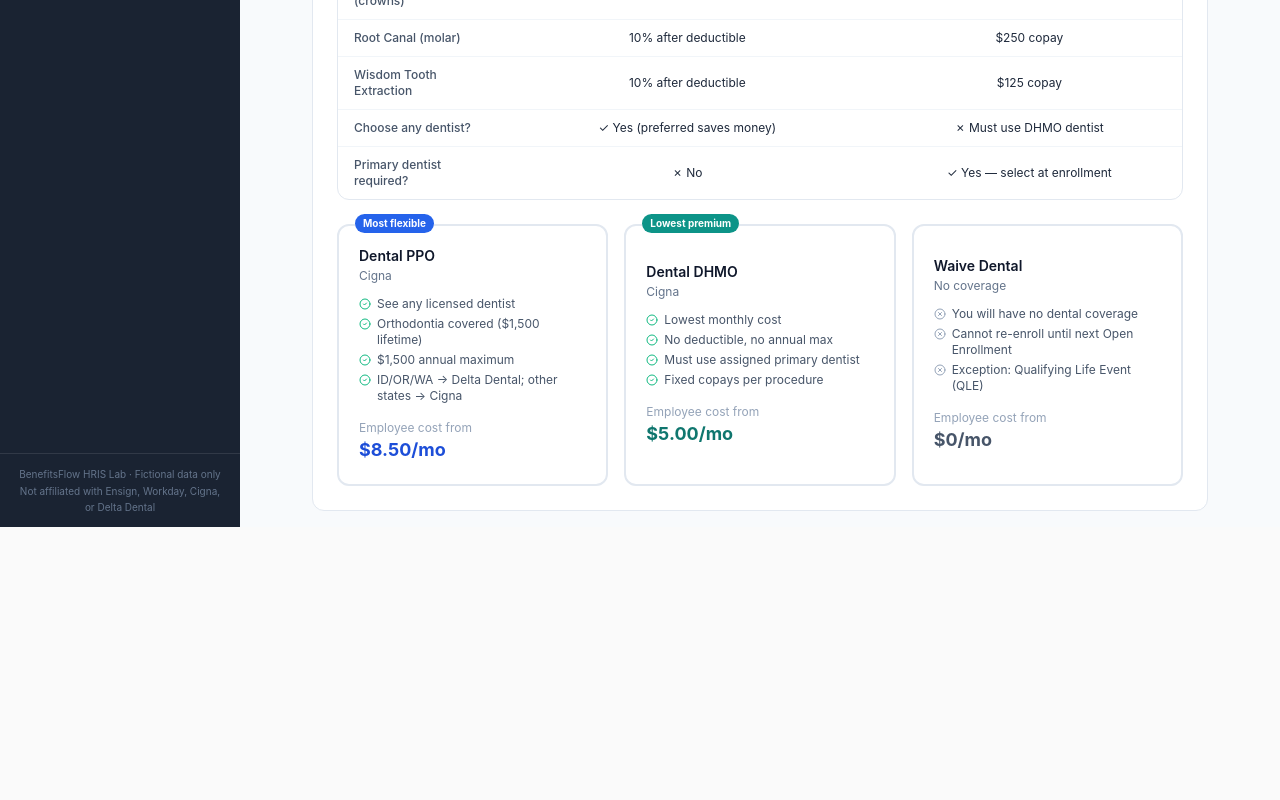
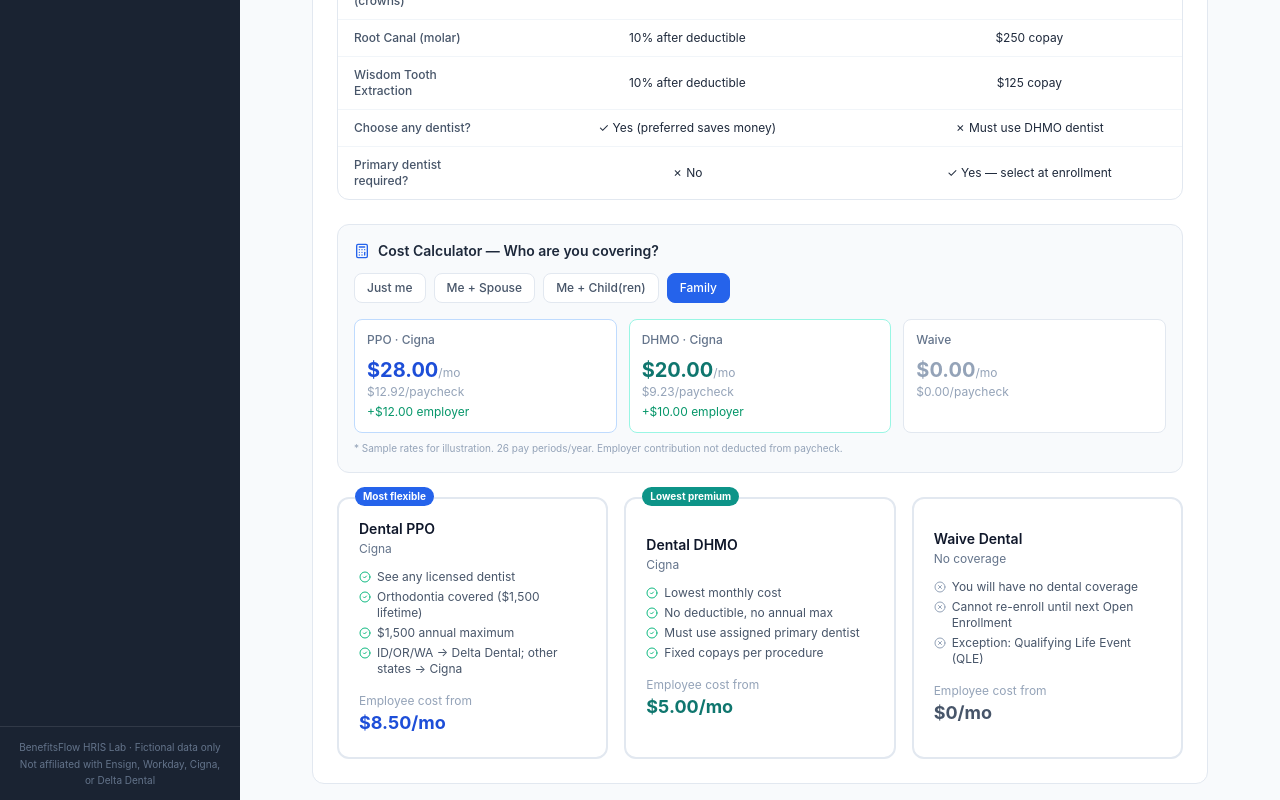
Before and after one commit to covercapy/benefitsflow, a Next.js app: page /enroll/dental in a window 1280 px wide. Shown: the part 703-1503 px from the top of the page. Before the commit the page ends 1230 px from the top, so only its background shows below. Built offline with nearby package versions, Linux system fonts and the light colour scheme.

Commit message:
feat: add cost calculator + confetti + fix DHMO step nav

```diff
--- a/src/components/dental/DentalEnrollmentWizard.tsx
+++ b/src/components/dental/DentalEnrollmentWizard.tsx
@@ -160,7 +160,7 @@ export function DentalEnrollmentWizard() {
             carrier={carrier}
             workState={DEMO_WORKER.state}
             onChange={choice => setState(s => ({ ...s, planChoice: choice,
-              step: choice === 'WAIVE' ? 'review' : 'provider' in visibleSteps.map(x=>x.id) ? (choice === 'DHMO' ? 'provider' : 'dependents') : 'dependents'
+              step: choice === 'WAIVE' ? 'review' : choice === 'DHMO' ? 'provider' : 'dependents'
             }))}
           />
         )}
@@ -223,6 +223,15 @@ function PlanStep({ choice, carrier, workState, onChange }: {
   workState: string
   onChange: (c: PlanChoice) => void
 }) {
+  const [calcTier, setCalcTier] = useState<CoverageTier>('EF')
+
+  const tiers: { tier: CoverageTier; label: string }[] = [
+    { tier: 'EO', label: 'Just me' },
+    { tier: 'ES', label: 'Me + Spouse' },
+    { tier: 'EC', label: 'Me + Child(ren)' },
+    { tier: 'EF', label: 'Family' },
+  ]
+
   return (
     <div className="p-6">
       <h2 className="text-base font-semibold text-slate-900 mb-1">Select Your Dental Plan</h2>
@@ -262,6 +271,47 @@ function PlanStep({ choice, carrier, workState, onChange }: {
             ))}
           </tbody>
         </table>
+      </div>
+
+      {/* Cost calculator */}
+      <div className="rounded-xl border border-slate-200 bg-slate-50 p-4 mb-6">
+        <div className="flex items-center gap-2 mb-3">
+          <Calculator className="w-4 h-4 text-blue-600" />
+          <p className="text-sm font-semibold text-slate-800">Cost Calculator — Who are you covering?</p>
+        </div>
+        <div className="flex flex-wrap gap-2 mb-4">
+          {tiers.map(({ tier, label }) => (
+            <button key={tier} onClick={() => setCalcTier(tier)}
+              className={cn('px-3 py-1.5 rounded-lg text-xs font-medium border transition-colors',
+                calcTier === tier ? 'bg-blue-600 text-white border-blue-600' : 'bg-white text-slate-600 border-slate-200 hover:border-blue-300')}>
+              {label}
+            </button>
+          ))}
+        </div>
+        <div className="grid grid-cols-3 gap-3">
+          {[
+            { id: 'PPO', label: `PPO · ${carrier}`, premiums: PPO_PREMIUMS, color: 'blue' },
+            { id: 'DHMO', label: 'DHMO · Cigna', premiums: DHMO_PREMIUMS, color: 'teal' },
+            { id: 'WAIVE', label: 'Waive', premiums: null, color: 'slate' },
+          ].map(plan => {
+            const monthly = plan.premiums ? plan.premiums[calcTier].employee : 0
+            const biweekly = monthlyToBiweekly(monthly)
+            const employer = plan.premiums ? plan.premiums[calcTier].employer : 0
+            return (
+              <div key={plan.id} className={cn('rounded-lg border bg-white p-3',
+                plan.color === 'blue' ? 'border-blue-200' : plan.color === 'teal' ? 'border-teal-200' : 'border-slate-200')}>
+                <p className="text-xs font-medium text-slate-500 mb-2">{plan.label}</p>
+                <p className={cn('text-xl font-bold', plan.color === 'blue' ? 'text-blue-700' : plan.color === 'teal' ? 'text-teal-700' : 'text-slate-400')}>
+                  {plan.premiums ? `$${monthly.toFixed(2)}` : '$0.00'}
+                  <span className="text-xs font-normal text-slate-400">/mo</span>
+                </p>
+                <p className="text-xs text-slate-400">${biweekly.toFixed(2)}/paycheck</p>
+                {plan.premiums && <p className="text-xs text-emerald-600 mt-1">+${employer.toFixed(2)} employer</p>}
+              </div>
+            )
+          })}
+        </div>
+        <p className="text-[10px] text-slate-400 mt-2">* Sample rates for illustration. 26 pay periods/year. Employer contribution not deducted from paycheck.</p>
       </div>
 
       {/* Plan cards */}
@@ -652,8 +702,25 @@ function ReviewRow({ label, value, onEdit }: { label: string, value: string, onE
 
 // ── Confirmation Screen ─────────────────────────────────────
 function ConfirmationScreen({ state, carrier }: { state: WizardState, carrier: string }) {
+  const isWaive = state.planChoice === 'WAIVE'
+  const colors = ['#3b82f6','#10b981','#f59e0b','#ef4444','#8b5cf6','#06b6d4']
+  const confetti = !isWaive ? Array.from({ length: 40 }, (_, i) => ({
+    id: i,
+    left: `${Math.random() * 100}%`,
+    color: colors[i % colors.length],
+    delay: `${Math.random() * 1.5}s`,
+    size: `${6 + Math.random() * 8}px`,
+  })) : []
+
   return (
-    <div className="max-w-xl mx-auto text-center py-12">
+    <div className="max-w-xl mx-auto text-center py-12 relative overflow-hidden">
+      {/* Confetti */}
+      {confetti.map(c => (
+        <div key={c.id} className="absolute top-0 pointer-events-none animate-bounce"
+          style={{ left: c.left, animationDelay: c.delay, animationDuration: `${1 + Math.random()}s` }}>
+          <div style={{ width: c.size, height: c.size, backgroundColor: c.color, borderRadius: '2px', opacity: 0.8 }} />
+        </div>
+      ))}
       <div className="w-16 h-16 bg-emerald-100 rounded-full flex items-center justify-center mx-auto mb-4">
         <CheckCircle2 className="w-8 h-8 text-emerald-600" />
       </div>
@@ -684,6 +751,7 @@ function ConfirmationScreen({ state, carrier }: { state: WizardState, carrier: s
   )
 }
 
+
 // ── Shared: Step Navigation ─────────────────────────────────
 function StepNav({ onBack, onNext, nextDisabled }: {
   onBack?: () => void, onNext?: () => void, nextDisabled?: boolean
```
